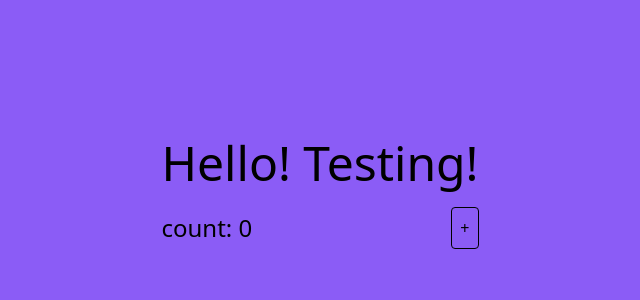
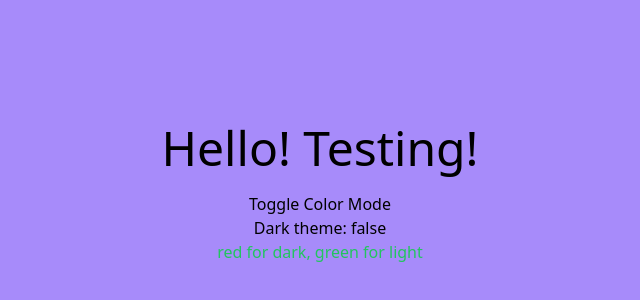
Before and after one commit to mikeycodingstuff/mikeycodingstuff.github.io, a Vue app: page / in a window 1280 px wide. Shown: the part 206-506 px from the top of the page, without its empty margins (320-960 px from the left). Built offline with nearby package versions, Linux system fonts and the light colour scheme.

Commit message:
testing dark mode

```diff
--- a/index.html
+++ b/index.html
@@ -7,7 +7,7 @@
     <title>mikeycodingstuff</title>
   </head>
   <body>
-    <div id="app" class="bg-violet-500 h-screen w-screen flex items-center justify-center"></div>
+    <div id="app" class="dark:bg-violet-900 bg-violet-400 h-screen w-screen flex items-center justify-center"></div>
     <script type="module" src="/src/main.js"></script>
   </body>
 </html>
--- a/src/App.vue
+++ b/src/App.vue
@@ -1,20 +1,18 @@
 <script setup lang="ts">
-import Welcome from '@/components/Welcome.vue'
-import { ref } from 'vue'
+import Welcome from '@/components/Welcome.vue';
+import { useDark, useToggle } from '@vueuse/core';
 
-let count = ref(0);
-
-function increment() {
-  count.value++
-}
+const isDark = useDark();
+const toggleDark = useToggle(isDark);
 </script>
 
 <template>
   <header class="flex flex-col justify-center items-center">
-    <Welcome msg="Hello! Testing!" class="mb-5"/>
-    <div class="flex items-center justify-between w-full gap-5">
-      <div class="text-2xl">count: {{ count }}</div>
-      <button @click="increment" class="border border-black rounded p-2">+</button>
-    </div>
+    <Welcome msg="Hello! Testing!" class="mb-5" />
+    <button @click="toggleDark()">
+      Toggle Color Mode
+    </button>
+    <p>Dark theme: {{ isDark }}</p>
+    <p class="dark:text-red-500 text-green-500">red for dark, green for light</p>
   </header>
 </template>
--- a/src/components/Welcome.vue
+++ b/src/components/Welcome.vue
@@ -4,13 +4,9 @@ defineProps({
     type: String,
     required: true
   }
-})
+});
 </script>
 
 <template>
   <h1 class="text-5xl">{{ msg }}</h1>
 </template>
-
-<style scoped>
-
-</style>
--- a/tailwind.config.js
+++ b/tailwind.config.js
@@ -4,6 +4,7 @@ export default {
     "./index.html",
     "./src/**/*.{vue,js,ts,jsx,tsx}",
   ],
+  darkMode: 'selector',
   theme: {
     extend: {},
   },
```
Also changed, not shown: src/main.js (+4 -4 lines), .prettierrc.json.
